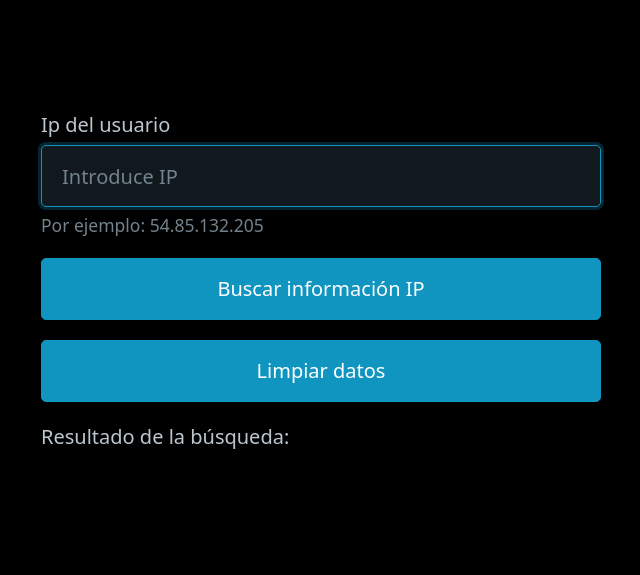
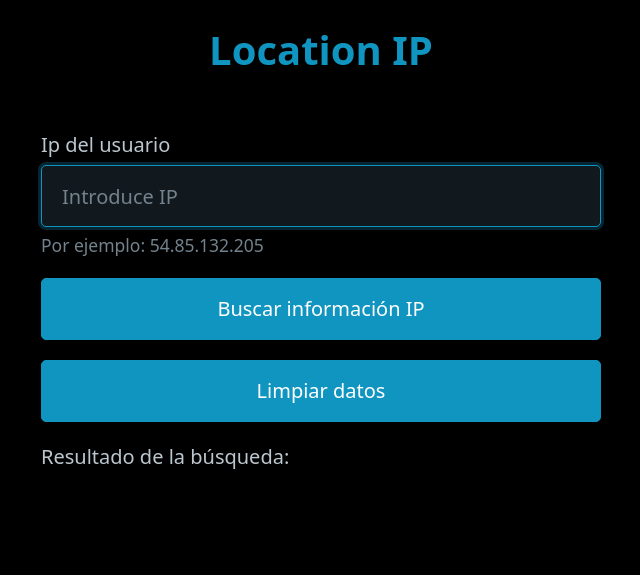
Before and after one commit to RafaSanchezLucena/Location-IP, a website built with Vite: page index.html in a window 1280 px wide. Shown: the whole page, without its empty margins (319-959 px from the left). Built offline with nearby package versions, Linux system fonts and the light colour scheme.

Commit message:
añado título

```diff
--- a/index.html
+++ b/index.html
@@ -11,6 +11,9 @@
     <title>Vite App</title>
   </head>
   <body>
+    <nav class="container__menu">
+      <h1>Location IP</h1>
+    </nav>
     <div data-theme="dark" class="container">
       <form class="formulario">
         <label for="campo__texto"
--- a/style.css
+++ b/style.css
@@ -8,14 +8,27 @@ body {
   width: 100%;
   height: 100vh;
   display: flex;
+  flex-direction: column;
+
+  background-color: black;
+}
+
+.container__menu{
+  text-align: center;
+  height: 70px;
+  display: flex;
   justify-content: center;
-  background-color: black;
+}
+
+h1 {
+  margin-top:20px;
+  color: #1095C1;
 }
 
 .container {
   width: 50%;
   border-radius: 8px;
-  margin-top:70px;
+  margin-top:20px;
 }
 
 .formulario {
```
